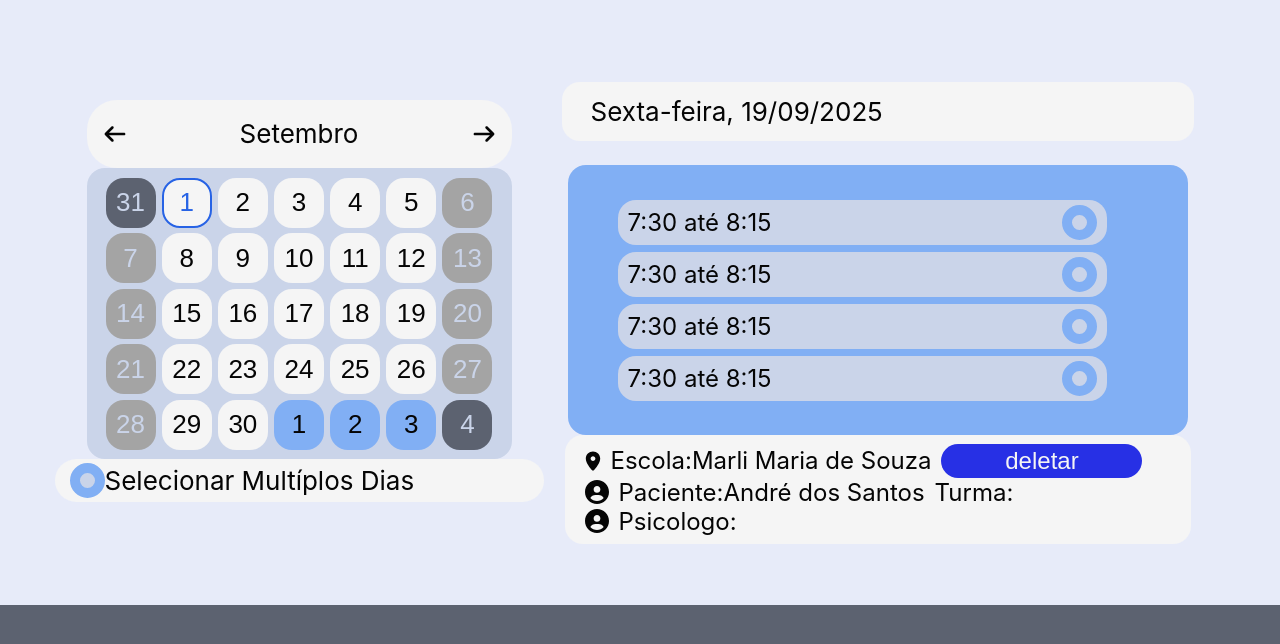
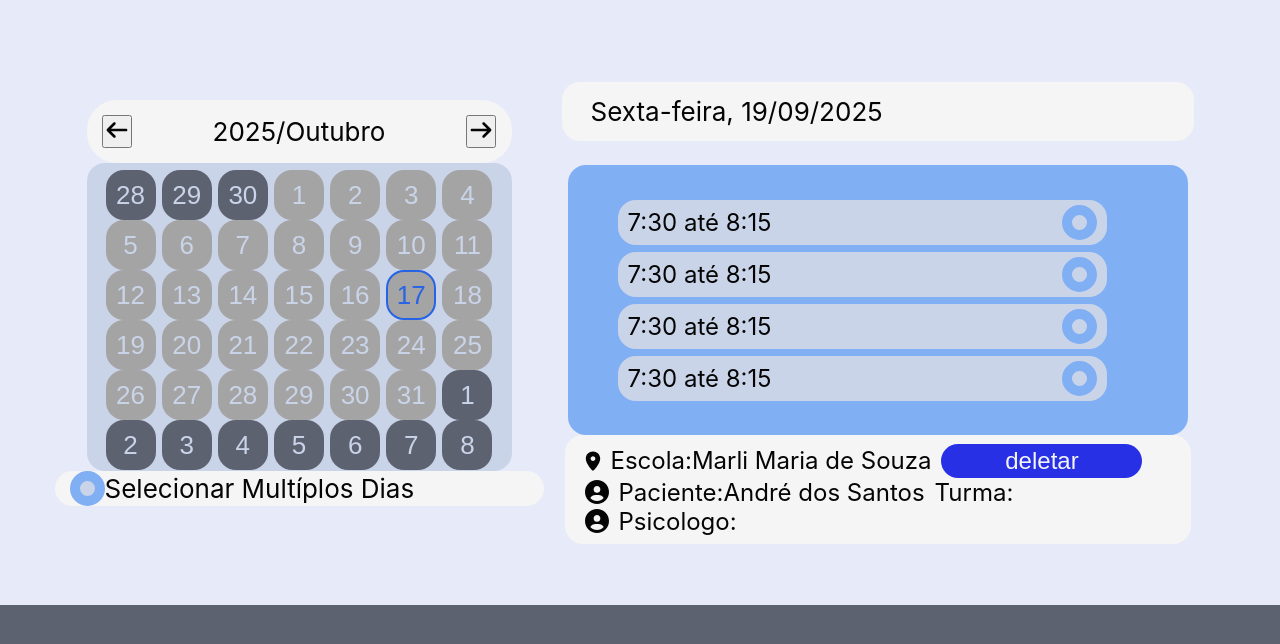
Before and after one commit to and4949/Psico-nas-escolas, a website: page pages/administrador.html in a window 1280 px wide. Shown: the part 96-740 px from the top of the page. Drawn offline with Linux system fonts and the light colour scheme.

Commit message:
Script Calendario

```diff
--- /dev/null
+++ b/assets/scripts/calendario.js
@@ -0,0 +1,51 @@
+const hoje = new Date()
+dia_selecionado=""
+
+function criar_calendario(){
+    let calendario_visual= document.querySelector(".dias")
+    if (dia_selecionado==""){
+        dia_selecionado=hoje
+    }
+    mes_selecionado=dia_selecionado.getMonth()
+    ano=dia_selecionado.getFullYear()
+    primeiro_dia_do_mes= new Date(ano,mes_selecionado,1)
+    dia_semana= primeiro_dia_do_mes.getDay()
+    let posicao=1
+    let visual=``
+    for (let i = 0; i < 6; i++) {
+        let semana=[]
+        visual+=`<div class="semana">`
+        for (let d = 0; d < 7; d++) {
+            let dia_atual = new Date(ano,mes_selecionado,posicao-dia_semana)
+            semana.push(dia_atual)
+            visual+=`<button class="dia`
+            posicao=posicao+1
+            if (dia_atual.getMonth()!==dia_selecionado.getMonth()){
+                visual+=` proximo-mes`
+            }
+            if (dia_atual.getDate()==dia_selecionado.getDate() && dia_atual.getMonth()==dia_selecionado.getMonth()){
+                visual+=' selecionado'
+            }
+            visual+=`" onclick="selecionar(${dia_atual.getFullYear()},${dia_atual.getMonth()},${dia_atual.getDate()})">${dia_atual.getDate()}</button>`
+        }
+        visual+=`</div>`
+    }
+    calendario_visual.innerHTML=visual
+    mudarmes()
+}
+function selecionar(a,b,c){
+    dia_selecionado= new Date(a,b,c)
+    criar_calendario()
+}
+function mudarmes(){
+    const meses = ["Janeiro","Fevereiro","Março","Abril","Maio","Junho","Julho","Agosto","Setembro","Outubro","Novembro","Dezembro"];
+    let alternarmes= document.querySelector(".mes")
+    alternarmes.innerHTML=`<button onclick="avançarmes(-1)"> <img src="../assets/images/arrow-left-solid-full 1.svg" alt=""> </button>
+    <p>${dia_selecionado.getFullYear()}/${meses[dia_selecionado.getMonth()]}</p>
+    <button onclick="avançarmes(1)"> <img src="../assets/images/arrow-right-solid-full 1.svg" alt=""> </button>`
+}
+function avançarmes(x){
+    dia_selecionado=new Date (dia_selecionado.getFullYear(),dia_selecionado.getMonth()+x,dia_selecionado.getDate())
+    criar_calendario()
+}
+criar_calendario()
--- a/pages/administrador.html
+++ b/pages/administrador.html
@@ -10,6 +10,7 @@
     <link rel="stylesheet" href="../assets/styles/avaliacoes.css">
     <link rel="stylesheet" href="../assets/styles/padrao.css">
     <link rel="stylesheet" href="../assets/styles/calendario.css">
+    <script src="../assets/scripts/calendario.js" defer></script>
 </head>
 <body id="cinza">
     <header>
@@ -30,56 +31,8 @@
     <div class="area">
         <div class="calendario">
             <div class="mes">
-                <img src="../assets/images/arrow-left-solid-full 1.svg" alt="">
-                <p>Setembro</p>
-                <img src="../assets/images/arrow-right-solid-full 1.svg" alt="">
-            </div>
+                </div>
             <div class="dias">
-                <div class="semana">
-                    <button class="dia proximo-mes">31</button>
-                    <button class="dia ativo selecionado">1</button>
-                    <button class="dia ativo ">2</button>
-                    <button class="dia ativo ">3</button>
-                    <button class="dia ativo ">4</button>
-                    <button class="dia ativo ">5</button>
-                    <button class="dia">6</button>
-                </div>
-                <div class="semana">
-                    <button class="dia ">7</button>
-                    <button class="dia ativo ">8</button>
-                    <button class="dia ativo ">9</button>
-                    <button class="dia ativo ">10</button>
-                    <button class="dia ativo ">11</button>
-                    <button class="dia ativo ">12</button>
-                    <button class="dia">13</button>
-                </div>
-                <div class="semana">
-                    <button class="dia ">14</button>
-                    <button class="dia ativo ">15</button>
-                    <button class="dia ativo ">16</button>
-                    <button class="dia ativo ">17</button>
-                    <button class="dia ativo ">18</button>
-                    <button class="dia ativo ">19</button>
-                    <button class="dia">20</button>
-                </div>
-                <div class="semana">
-                    <button class="dia ">21</button>
-                    <button class="dia ativo ">22</button>
-                    <button class="dia ativo ">23</button>
-                    <button class="dia ativo ">24</button>
-                    <button class="dia ativo ">25</button>
-                    <button class="dia ativo ">26</button>
-                    <button class="dia">27</button>
-                </div>
-                <div class="semana">
-                    <button class="dia ">28</button>
-                    <button class="dia ativo ">29</button>
-                    <button class="dia ativo ">30</button>
-                    <button class="dia ativo-proximo-mes ">1</button>
-                    <button class="dia ativo-proximo-mes ">2</button>
-                    <button class="dia ativo-proximo-mes ">3</button>
-                    <button class="dia proximo-mes">4</button>
-                </div>
             </div>
             <div class="multipla-selecao">
                 <button></button>
```
